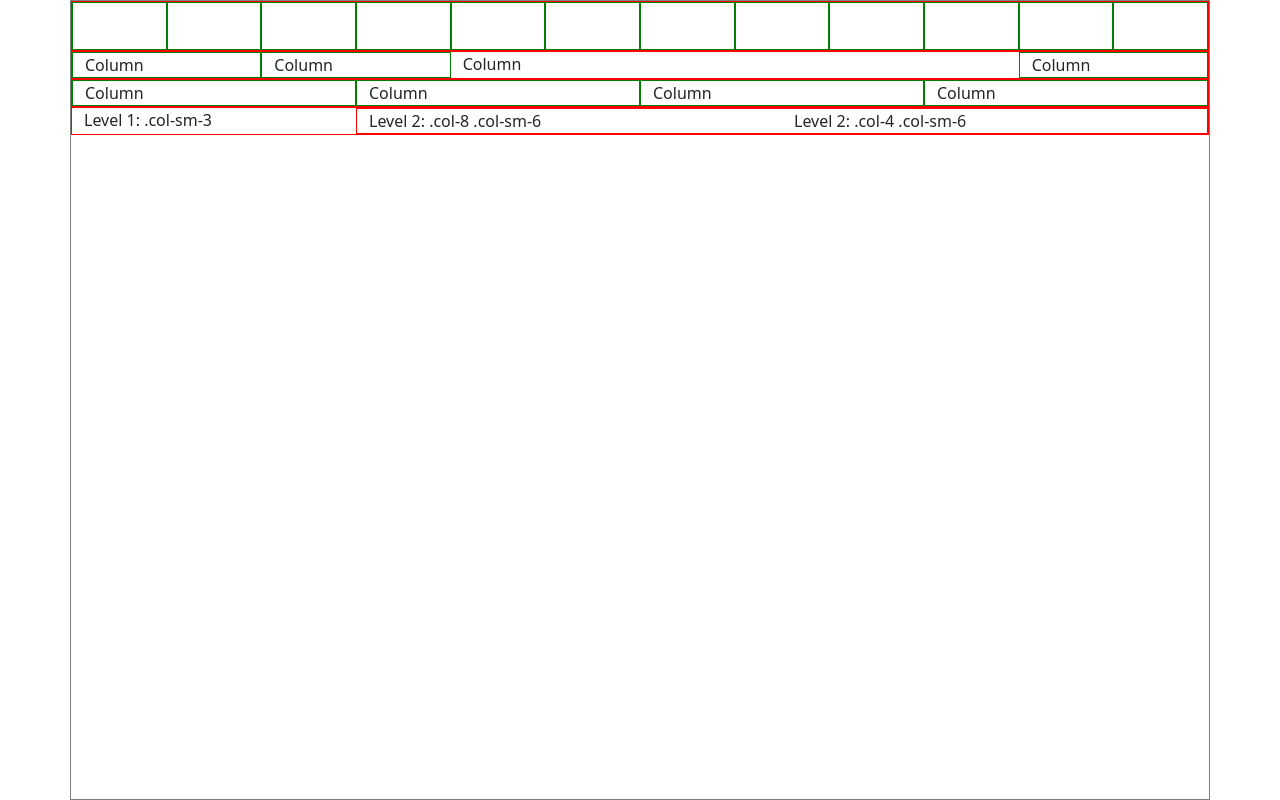
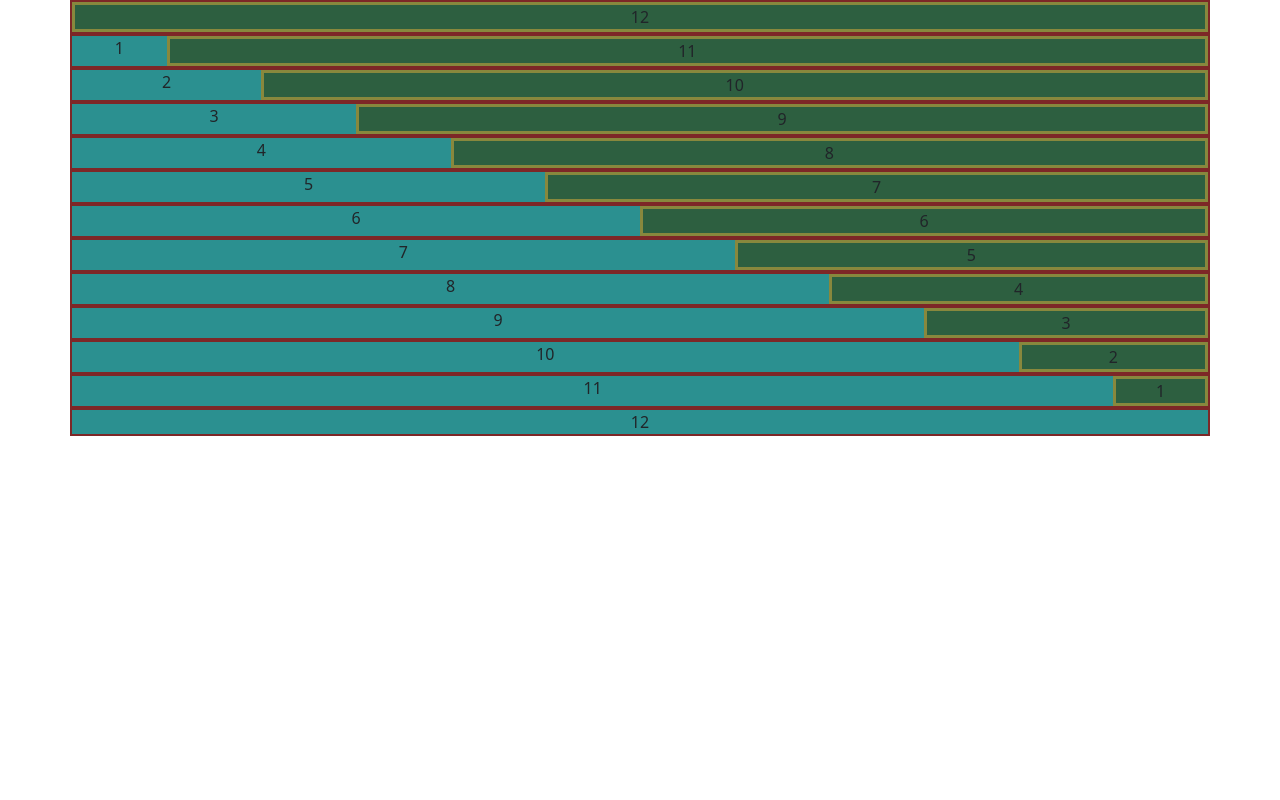
Before and after one commit to Modeste2022/Jour3-bootstrap, a plain HTML site: page index.html in a window 1280 px wide. Drawn offline with nearby package versions, Linux system fonts and the light colour scheme.

Commit message:
Update index.html
colonne_ligne

```diff
--- a/index.html
+++ b/index.html
@@ -5,68 +5,86 @@
     <meta charset="UTF-8">
     <meta name="viewport" content="width=device-width, initial-scale=1.0">
     <title>Document</title>
-    <link href="https://cdn.jsdelivr.net/npm/bootstrap@5.3.3/dist/css/bootstrap.min.css" rel="stylesheet"
-        integrity="sha384-QWTKZyjpPEjISv5WaRU9OFeRpok6YctnYmDr5pNlyT2bRjXh0JMhjY6hW+ALEwIH" crossorigin="anonymous">
     <style>
         .row {
-            border: 1px solid red;
+            background-color: rgb(43, 144, 144);
+            border: solid 2px rgb(125, 39, 39);
         }
 
         .col {
-            border: 1px solid green;
+            background-color: rgb(45, 95, 64);
+            border: solid rgb(136, 136, 61);
         }
     </style>
+    <link href="https://cdn.jsdelivr.net/npm/bootstrap@5.0.2/dist/css/bootstrap.min.css" rel="stylesheet"
+        integrity="sha384-EVSTQN3/azprG1Anm3QDgpJLIm9Nao0Yz1ztcQTwFspd3yD65VohhpuuCOmLASjC" crossorigin="anonymous">
 </head>
 
 <body>
-    <div class="container" style="border: 1px solid gray; height: 100vh ;">
-        <div class="row" style="height: 50px;">
-            <div class="col"></div>
-            <div class="col"></div>
-            <div class="col"></div>
-            <div class="col"></div>
-            <div class="col"></div>
-            <div class="col"></div>
-            <div class="col"></div>
-            <div class="col"></div>
-            <div class="col"></div>
-            <div class="col"></div>
-            <div class="col"></div>
-            <div class="col"></div>
+    <div class="container text-center">
+        <div class="row">
+            <div class="col">12</div>
+        </div>
+        <div class="row">
+            <div class="col-1">1</div>
+            <div class="col">11</div>
+        </div>
+        <div class="row">
+            <div class="col-2">2</div>
+            <div class="col">10</div>
         </div>
 
         <div class="row">
-            <div class="col">Column</div>
-            <div class="col">Column</div>
-            <div class="col-6">Column</div>
-            <div class="col">Column</div>
-        </div>
-
-        <div class="row row-cols-1 row-cols-sm-2 row-cols-md-4">
-            <div class="col">Column</div>
-            <div class="col">Column</div>
-            <div class="col">Column</div>
-            <div class="col">Column</div>
+            <div class="col-3">3</div>
+            <div class="col">9</div>
         </div>
 
         <div class="row">
-            <div class="col-sm-3">
-                Level 1: .col-sm-3
-            </div>
-            <div class="col-sm-9">
-                <div class="row">
-                    <div class="col-8 col-sm-6">
-                        Level 2: .col-8 .col-sm-6
-                    </div>
-                    <div class="col-4 col-sm-6">
-                        Level 2: .col-4 .col-sm-6
-                    </div>
-                </div>
-            </div>
+            <div class="col-4">4</div>
+            <div class="col">8</div>
+        </div>
+
+        <div class="row">
+            <div class="col-5">5</div>
+            <div class="col">7</div>
+        </div>
+
+        <div class="row">
+            <div class="col-6">6</div>
+            <div class="col">6</div>
+        </div>
+
+        <div class="row">
+            <div class="col-7">7</div>
+            <div class="col">5</div>
+        </div>
+
+        <div class="row">
+            <div class="col-8">8</div>
+            <div class="col">4</div>
+        </div>
+
+        <div class="row">
+            <div class="col-9">9</div>
+            <div class="col">3</div>
+        </div>
+
+        <div class="row">
+            <div class="col-10">10</div>
+            <div class="col">2</div>
+        </div>
+
+        <div class="row">
+            <div class="col-11">11</div>
+            <div class="col">1</div>
+        </div>
+
+        <div class="row">
+            <div class="col-12">12</div>
         </div>
     </div>
-    <script src="https://cdn.jsdelivr.net/npm/bootstrap@5.3.3/dist/js/bootstrap.bundle.min.js"
-        integrity="sha384-YvpcrYf0tY3lHB60NNkmXc5s9fDVZLESaAA55NDzOxhy9GkcIdslK1eN7N6jIeHz"
+    <script src="https://cdn.jsdelivr.net/npm/bootstrap@5.0.2/dist/js/bootstrap.bundle.min.js"
+        integrity="sha384-MrcW6ZMFYlzcLA8Nl+NtUVF0sA7MsXsP1UyJoMp4YLEuNSfAP+JcXn/tWtIaxVXM"
         crossorigin="anonymous"></script>
 </body>
 
```
